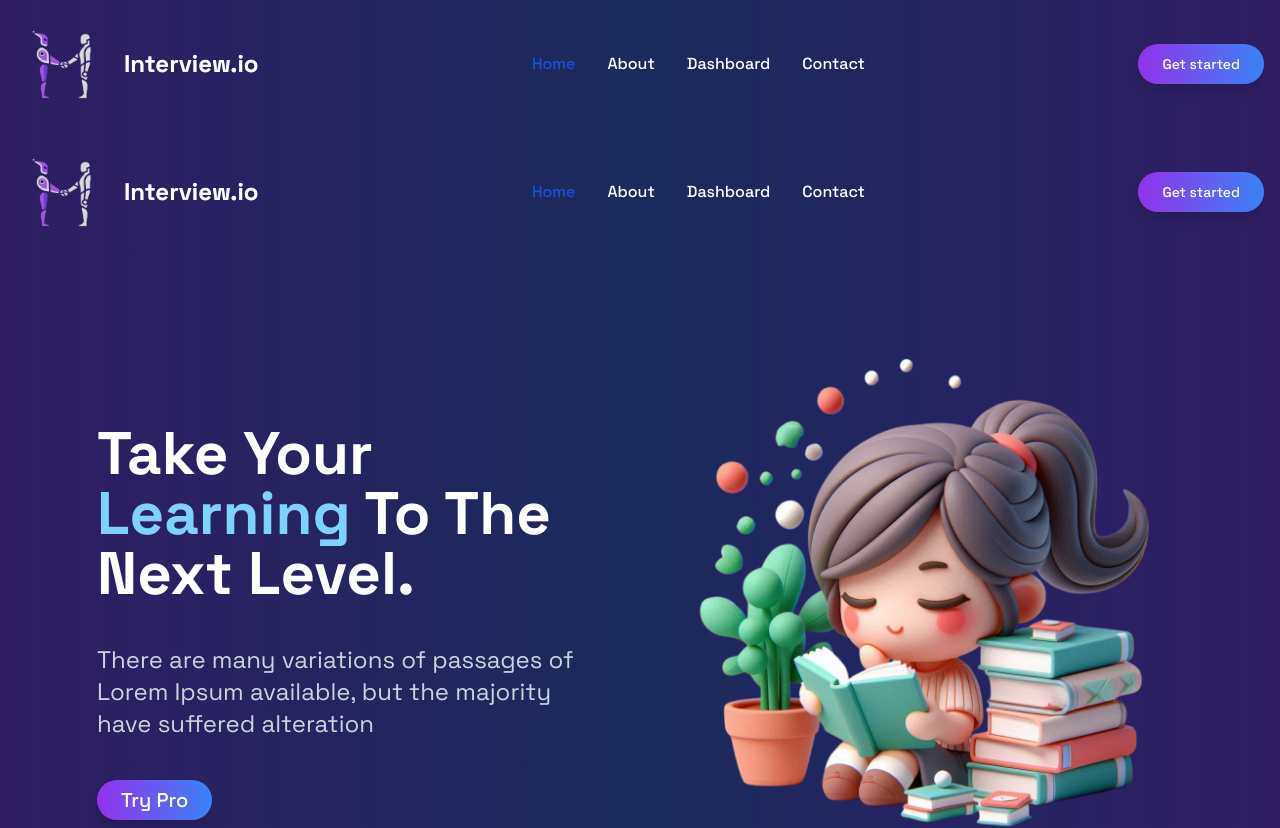
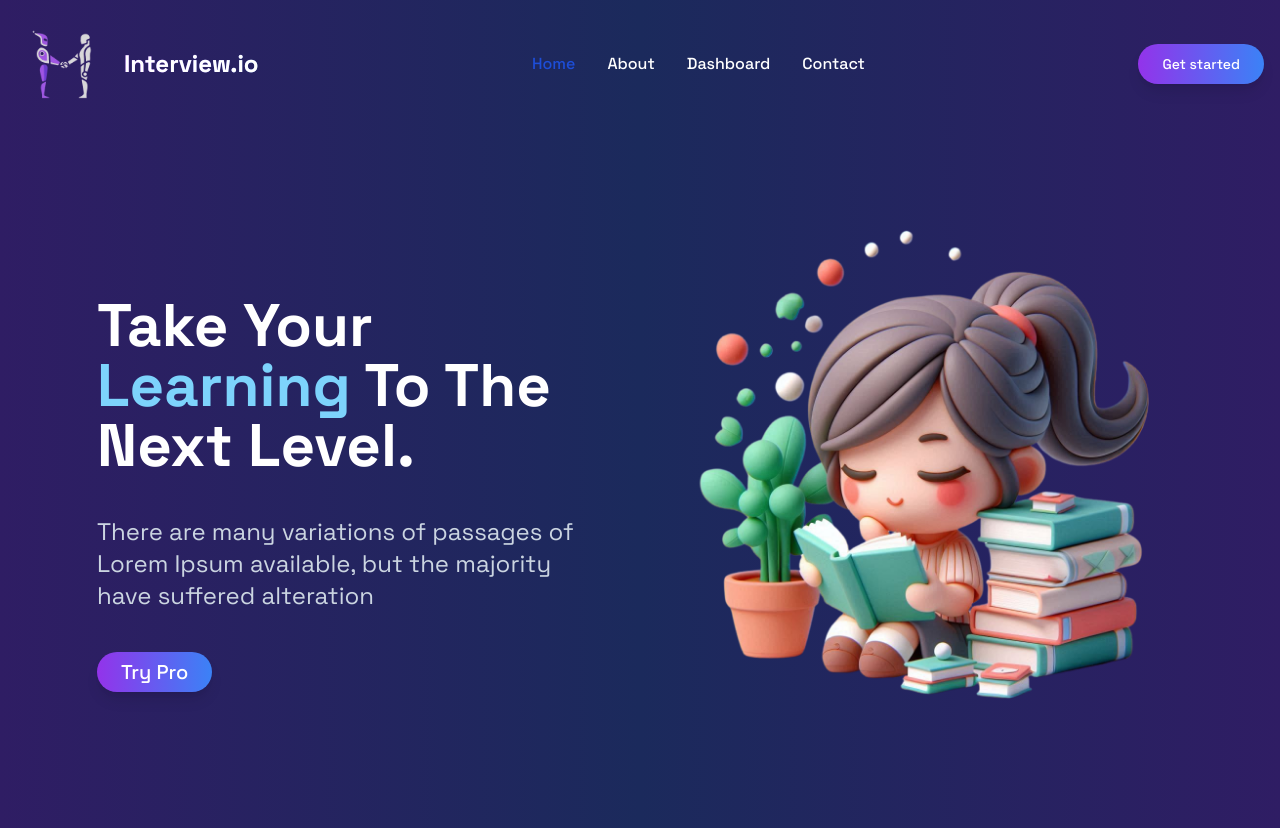
Before and after one commit to CodebyShaurya/Interview.io, a React (Vite) app: page / in a window 1280 px wide. Shown: the top 828 px of the page. Built offline with nearby package versions, Linux system fonts and the light colour scheme.

Commit message:
changing the home

```diff
--- a/src/pages/Home.tsx
+++ b/src/pages/Home.tsx
@@ -1,4 +1,4 @@
-import Nav from "../Components/Navbar";
+// import Nav from "../Components/Navbar";
 import HomeImg from "../assets/OIG4-removebg.png";
 import chair from "../assets/OIG4-removebg (1).png";
 import Khagesh from "../assets/Khagesh.jpeg";
@@ -7,7 +7,7 @@ import logo from "../assets/Gemini_Generated_Image_urg4luurg4luurg4-removebg-pre
 function App() {
   return (
     <div className="bg-gradient-to-r from-[#2f1d64] via-[#1b2a5c] to-[#2f1d64] ...">
-      <Nav />
+      {/* <Nav /> */}
       <div className="flex gap-10 p-24 items-center justify-around">
         <div className="w-1/2">
           <div className="text-6xl font-semibold my-10 text-white font-spacegroteskbold">
```
